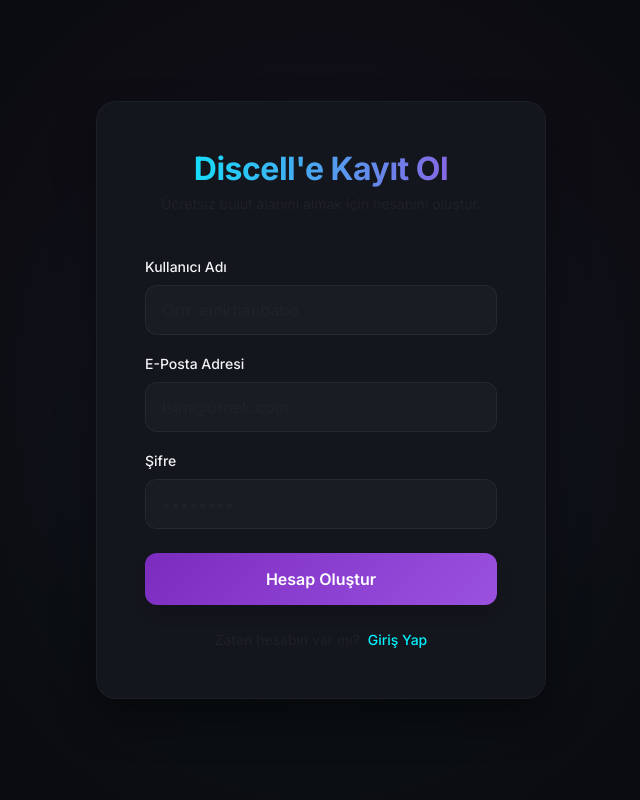
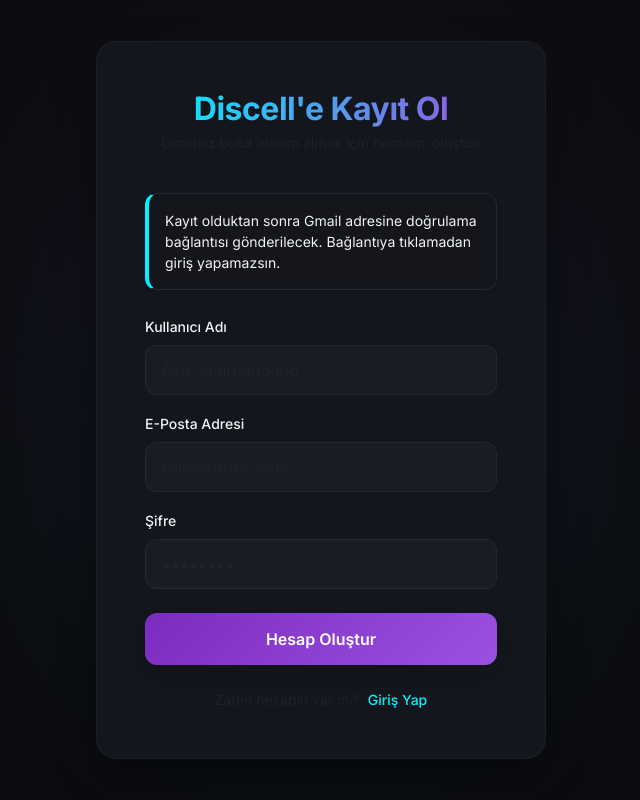
Before and after one commit to elepopiy/VDS-Virtual-Server-, a Flask app: page /register in a window 1280 px wide. Shown: the whole page, without its empty margins (319-959 px from the left). Run offline with Flask 3, Linux system fonts and the light colour scheme.

Commit message:
Add email verification alert to registration page
Added an alert for email verification after registration.

```diff
--- a/templates/register.html
+++ b/templates/register.html
@@ -18,6 +18,7 @@
             --text-muted: #a3a7ae;
             --neon-cyan: #00f2fe;
             --neon-purple: #9b51e0;
+            --neon-green: #00e676;
         }
 
         body {
@@ -29,13 +30,11 @@
             align-items: center;
             justify-content: center;
             position: relative;
-            /* Giriş sayfasıyla uyumlu siber arka plan duman efekti */
             background-image:
                 radial-gradient(circle at 50% 40%, rgba(155, 81, 224, 0.08) 0%, transparent 50%),
                 radial-gradient(circle at 50% 60%, rgba(0, 242, 254, 0.04) 0%, transparent 50%);
         }
 
-        /* Kayıt Kartı Tasarımı ve Giriş Animasyonu */
         .auth-card {
             background-color: var(--bg-card);
             width: 100%;
@@ -58,7 +57,6 @@
             to { opacity: 1; transform: translateY(0); }
         }
 
-        /* Başlık Gradient Etkisi */
         .gradient-title {
             background: linear-gradient(90deg, var(--neon-cyan), var(--neon-purple));
             -webkit-background-clip: text;
@@ -66,7 +64,6 @@
             letter-spacing: -0.5px;
         }
 
-        /* Form Elemanları ve Akıllı Odaklanma Efektleri */
         .form-label {
             color: var(--text-main);
             font-weight: 500;
@@ -91,7 +88,6 @@
             box-shadow: 0 0 15px rgba(0, 242, 254, 0.25);
         }
 
-        /* Hesap Oluştur Buton Parlaması */
         .btn-neon {
             background: linear-gradient(135deg, #7b2cbf, var(--neon-purple));
             color: white !important;
@@ -111,7 +107,6 @@
             transform: translateY(0);
         }
 
-        /* Alt Linkler */
         .text-link {
             color: var(--neon-cyan) !important;
             font-weight: 500;
@@ -122,7 +117,6 @@
             text-shadow: 0 0 8px rgba(0, 242, 254, 0.6);
         }
 
-        /* Jinja2 Uyarı Kutuları */
         .alert {
             border-radius: 12px;
             background-color: rgba(20, 22, 29, 0.5);
@@ -130,8 +124,9 @@
             color: var(--text-main);
             backdrop-filter: blur(5px);
         }
-        .alert-success { border-left: 4px solid #00e676; }
+        .alert-success { border-left: 4px solid var(--neon-green); }
         .alert-danger { border-left: 4px solid #ff4d4d; }
+        .alert-info { border-left: 4px solid var(--neon-cyan); }
     </style>
 </head>
 <body>
@@ -139,13 +134,11 @@
     <div class="container d-flex justify-content-center">
         <div class="card auth-card p-4 p-sm-5">
 
-            <!-- Başlık Bölümü -->
             <div class="text-center mb-4">
                 <h2 class="fw-bold gradient-title mb-1">Discell'e Kayıt Ol</h2>
                 <p class="small text-muted">Ücretsiz bulut alanını almak için hesabını oluştur.</p>
             </div>
 
-            <!-- Jinja2 Flash Mesajları -->
             {% with messages = get_flashed_messages(with_categories=true) %}
                 {% if messages %}
                     {% for category, message in messages %}
@@ -156,7 +149,10 @@
                 {% endif %}
             {% endwith %}
 
-            <!-- Form -->
+            <div class="alert alert-info small py-3 mb-4 shadow-sm">
+                Kayıt olduktan sonra Gmail adresine doğrulama bağlantısı gönderilecek. Bağlantıya tıklamadan giriş yapamazsın.
+            </div>
+
             <form action="/register" method="POST">
                 <div class="mb-3 form-group">
                     <label class="form-label small mb-2">Kullanıcı Adı</label>
```
